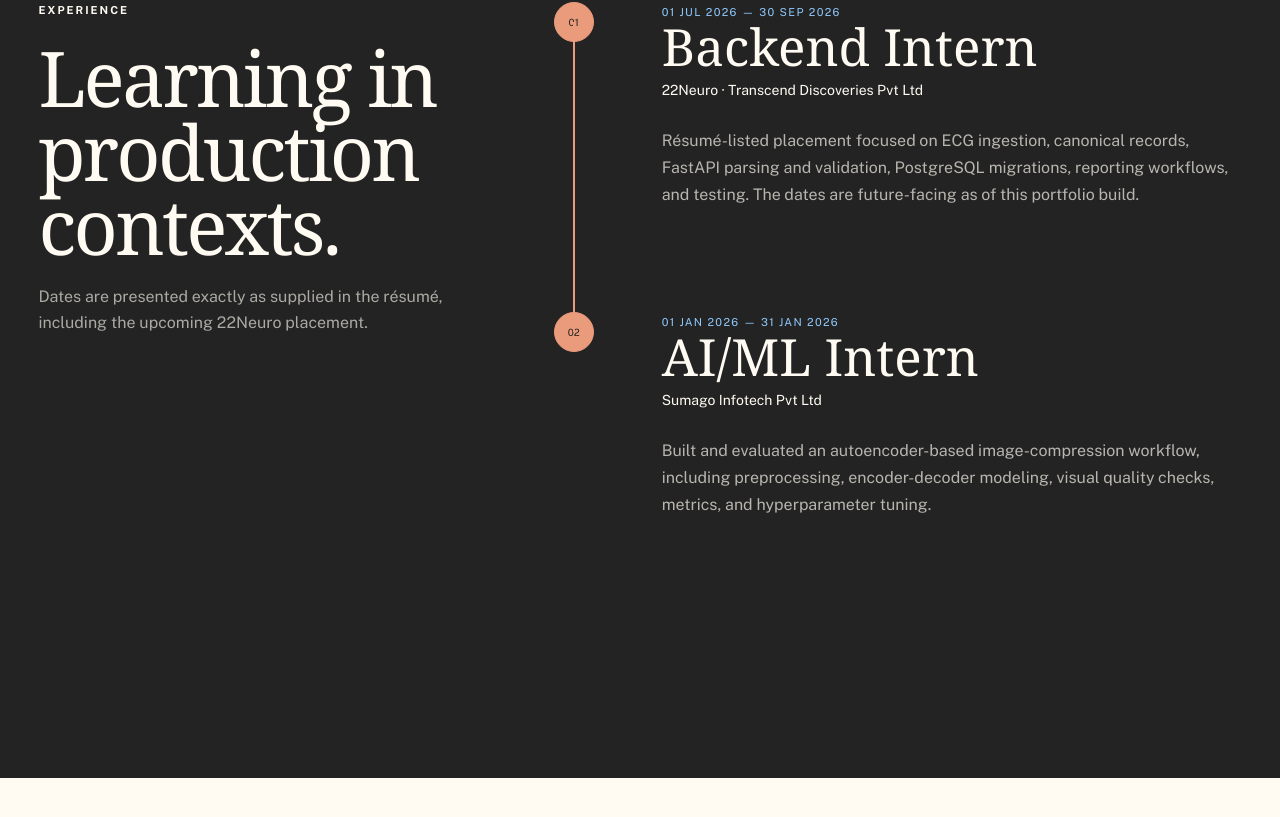
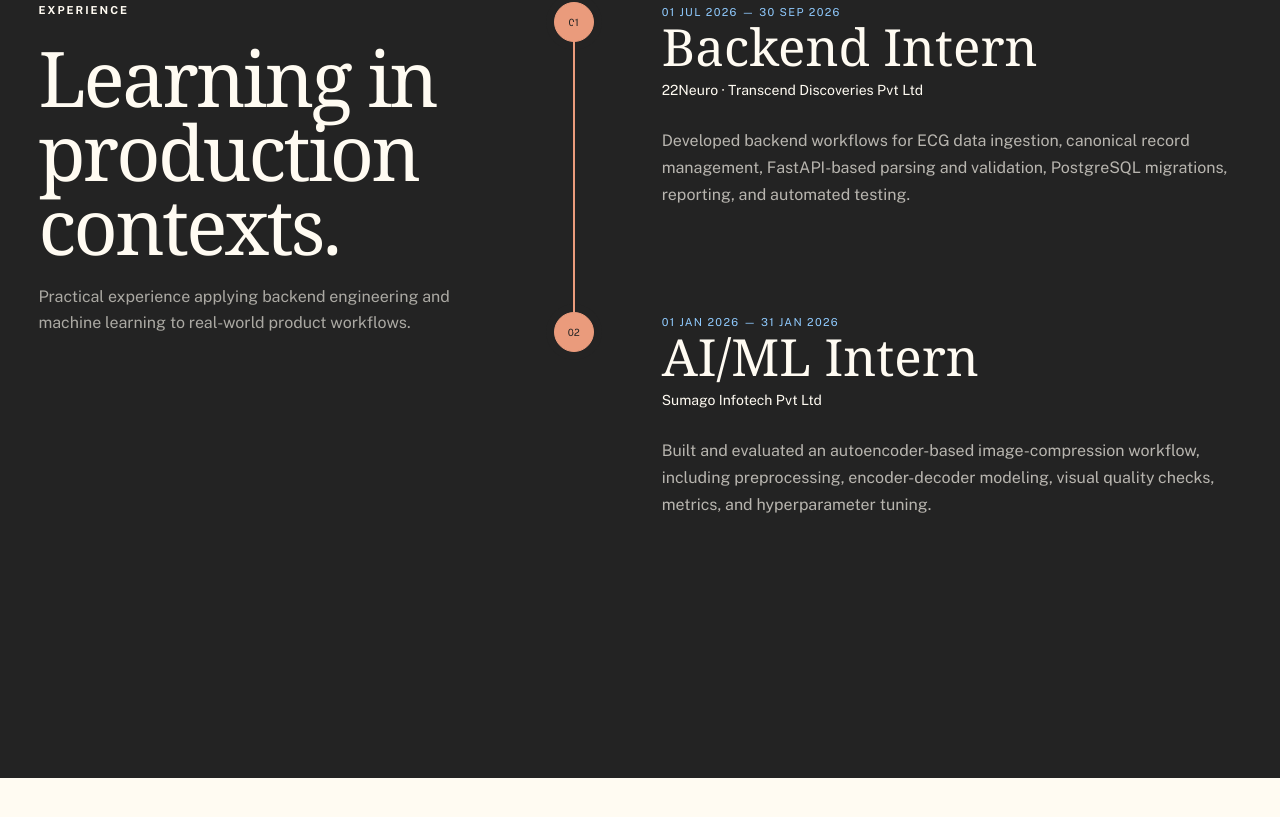
Before and after one commit to parag005-ai/Parag_Patil_Portfolio, a Next.js app: page / in a window 1280 px wide. Shown: the part 4439-5256 px from the top of the page. Built offline with nearby package versions, Linux system fonts and the light colour scheme; a web font is replaced by a local one.

Commit message:
Refine experience timeline copy and activation

```diff
--- a/app/page.tsx
+++ b/app/page.tsx
@@ -39,7 +39,7 @@ export default function Home() {
       </section>
 
       <section id="experience" className="section section-ink"><ExperienceMotion /><div className="shell experience-grid">
-        <header className="section-heading sticky-heading"><p className="eyebrow">Experience</p><h2>Learning in production contexts.</h2><p>Dates are presented exactly as supplied in the résumé, including the upcoming 22Neuro placement.</p></header>
+        <header className="section-heading sticky-heading"><p className="eyebrow">Experience</p><h2>Learning in production contexts.</h2><p>Practical experience applying backend engineering and machine learning to real-world product workflows.</p></header>
         <div className="timeline">{portfolio.experience.map((role, index) => <article className="experience-entry" key={role.company}><span className="timeline-index">0{index + 1}</span><div className="timeline-content"><p className="timeline-date">{role.date}</p><h3>{role.role}</h3><h4>{role.company}</h4><p>{role.summary}</p></div></article>)}</div>
       </div></section>
 
--- a/components/experience-motion.tsx
+++ b/components/experience-motion.tsx
@@ -19,6 +19,7 @@ export function ExperienceMotion() {
 
     const prefersReducedMotion = window.matchMedia("(prefers-reduced-motion: reduce)");
     let markerCenters: number[] = [];
+    let markerTopEdges: number[] = [];
     let animationFrame = 0;
     let observer: IntersectionObserver | undefined;
 
@@ -27,6 +28,10 @@ export function ExperienceMotion() {
       markerCenters = markers.map((marker) => {
         const markerRect = marker.getBoundingClientRect();
         return markerRect.top - timelineRect.top + markerRect.height / 2;
+      });
+      markerTopEdges = markers.map((marker) => {
+        const markerRect = marker.getBoundingClientRect();
+        return markerRect.top - timelineRect.top;
       });
 
       const firstCenter = markerCenters[0];
@@ -52,7 +57,7 @@ export function ExperienceMotion() {
 
       timeline.style.setProperty("--timeline-progress", progress.toString());
       markers.forEach((marker, index) => {
-        marker.classList.toggle("is-active", hasReachedFirst && localPosition >= markerCenters[index]);
+        marker.classList.toggle("is-active", localPosition >= markerTopEdges[index]);
       });
     };
 
--- a/content/portfolio.ts
+++ b/content/portfolio.ts
@@ -10,7 +10,7 @@ export const portfolio = {
     { title: "Document Image Compression", category: "AI/ML / Applied research", summary: "A convolutional autoencoder experiment for compressing document imagery while measuring reconstruction quality and compression trade-offs.", highlights: ["Encoder-decoder architecture for 256 × 256 grayscale inputs", "SSIM, PSNR, MSE, and compression-ratio evaluation", "FastAPI interface for repeatable comparison workflows"], stack: ["TensorFlow", "Python", "FastAPI", "Autoencoder"], href: "https://github.com/parag005-ai/Image-Compression.git", image: "/projects/compression-results.png", imageAlt: "Compression quality comparison chart from the Image Compression repository" },
   ],
   experience: [
-    { date: "01 Jul 2026 — 30 Sep 2026", role: "Backend Intern", company: "22Neuro · Transcend Discoveries Pvt Ltd", summary: "Résumé-listed placement focused on ECG ingestion, canonical records, FastAPI parsing and validation, PostgreSQL migrations, reporting workflows, and testing. The dates are future-facing as of this portfolio build." },
+    { date: "01 Jul 2026 — 30 Sep 2026", role: "Backend Intern", company: "22Neuro · Transcend Discoveries Pvt Ltd", summary: "Developed backend workflows for ECG data ingestion, canonical record management, FastAPI-based parsing and validation, PostgreSQL migrations, reporting, and automated testing." },
     { date: "01 Jan 2026 — 31 Jan 2026", role: "AI/ML Intern", company: "Sumago Infotech Pvt Ltd", summary: "Built and evaluated an autoencoder-based image-compression workflow, including preprocessing, encoder-decoder modeling, visual quality checks, metrics, and hyperparameter tuning." },
   ],
   research: [
```
